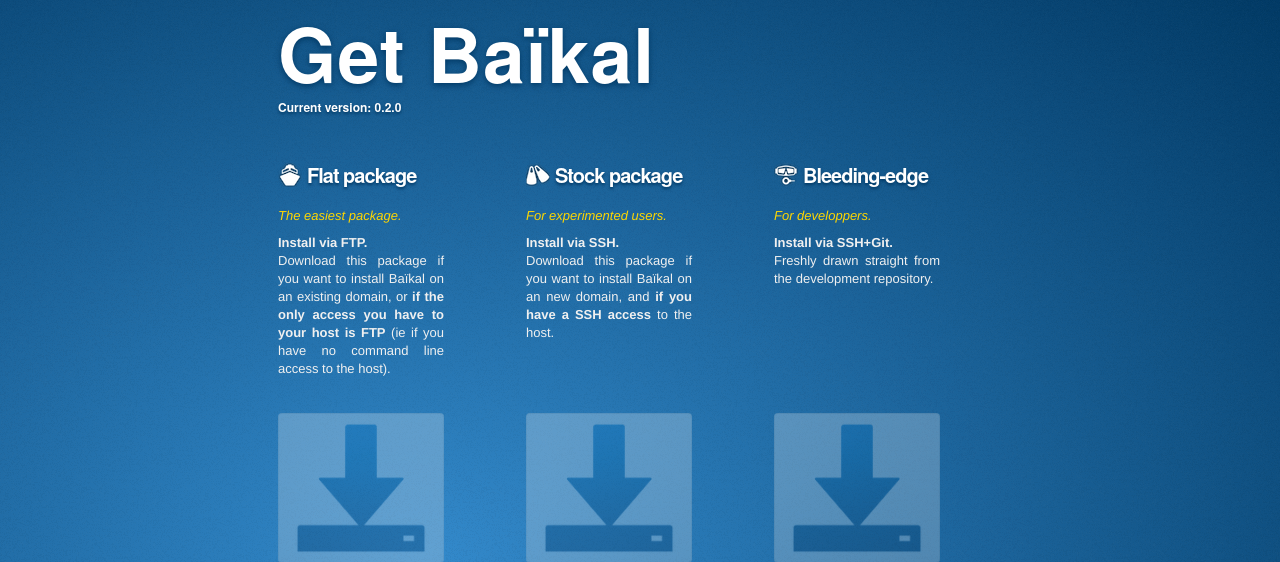
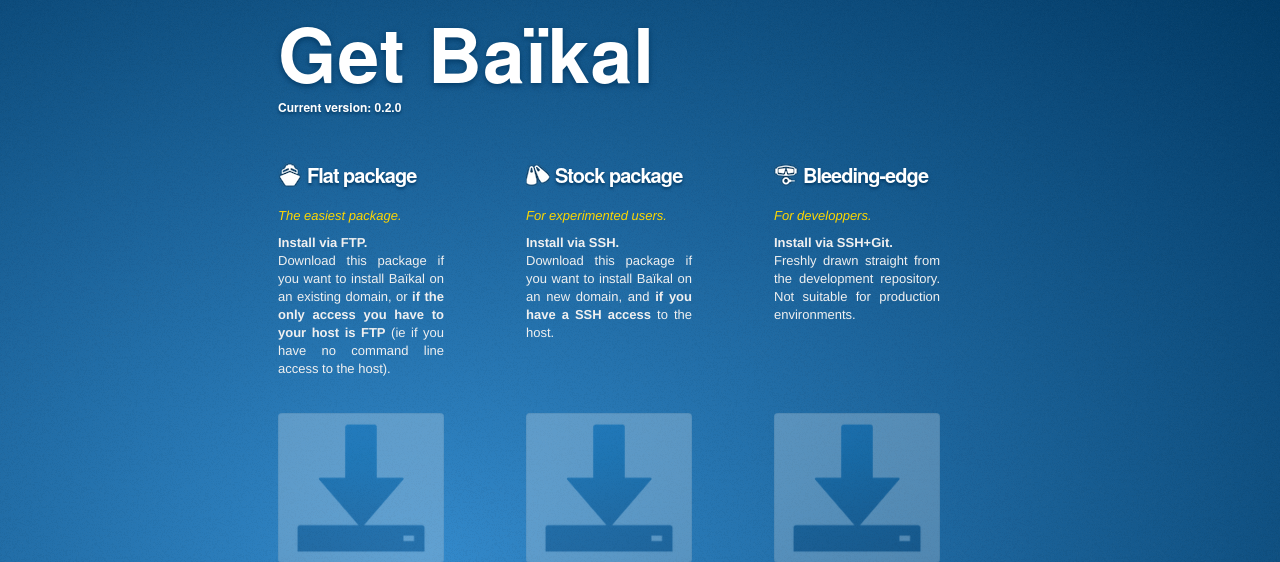
Before and after one commit to netgusto/baikal.codr.fr, a PHP site: page / in a window 1280 px wide. Shown: the part 2050-2612 px from the top of the page. Run offline with PHP 8.4, Linux system fonts and the light colour scheme; some libraries are stand-ins or nearby versions.

Commit message:
Stability warning on development branch.

```diff
--- a/html/index.php
+++ b/html/index.php
@@ -251,7 +251,7 @@ $sDevLink = "http://github.com/jeromeschneider/Baikal";
 						<p class="package-explain">For developpers.</p>
 						<p class="package-body">
 							<strong>Install via SSH+Git.</strong><br />
-							Freshly drawn straight from the development repository.
+							Freshly drawn straight from the development repository. Not suitable for production environments.
 						</p>
 					</div>
 					<p class="download-package-button">
```
